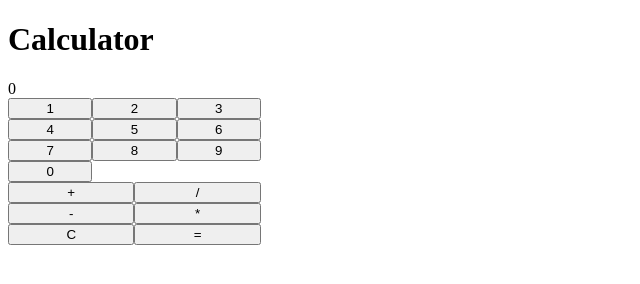
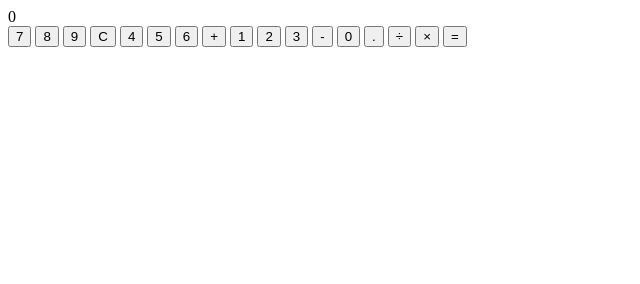
Before and after one commit to vcarter3/calculator, a plain HTML site: page html.html in a window 1280 px wide. Shown: the whole page, without its empty margins (0-640 px from the left). Drawn offline with Linux system fonts and the light colour scheme.

Commit message:
move buttons around

```diff
--- a/html.html
+++ b/html.html
@@ -11,28 +11,39 @@
 </head>
 
 <body>
-    <h1>Calculator</h1>
-    <div class="grid">
+
+    <div class="calculator">
         <div class="display">0</div>
-        <div class="numbers">
+        <div class="buttons">
+            <button class="number" id="7">7</button>
+            <button class="number" id="8">8</button>
+            <button class="number" id="9">9</button>
+
+            <button class="operator" id="C">C</button>
+
+            <button class="number" id="4">4</button>
+            <button class="number" id="5">5</button>
+            <button class="number" id="6">6</button>
+
+            <button class="operator" id="+">+</button>
+
+
             <button class="number" id="1">1</button>
             <button class="number" id="2">2</button>
             <button class="number" id="3">3</button>
-            <button class="number" id="4">4</button>
-            <button class="number" id="5">5</button>
-            <button class="number" id="6">6</button>
-            <button class="number" id="7">7</button>
-            <button class="number" id="8">8</button>
-            <button class="number" id="9">9</button>
+
+            <button class="operator" id="-">-</button>
+
+
             <button class="number" id="0">0</button>
-        </div>
-        <div class="operators">
-            <button id="+">+</button>
-            <button id="/">/</button>
-            <button id="-">-</button>
-            <button id="*">*</button>
-            <button id="clear">C</button>
-            <button id="=">=</button>
+            <button class="operator" id=".">.</button>
+
+
+            <button class="operator" id="/">÷</button>
+            <button class="operator" id="*">×</button>
+
+            <button class="operator" id="=">=</button>
+
         </div>
     </div>
     <script src="cal.js" async defer></script>
```
